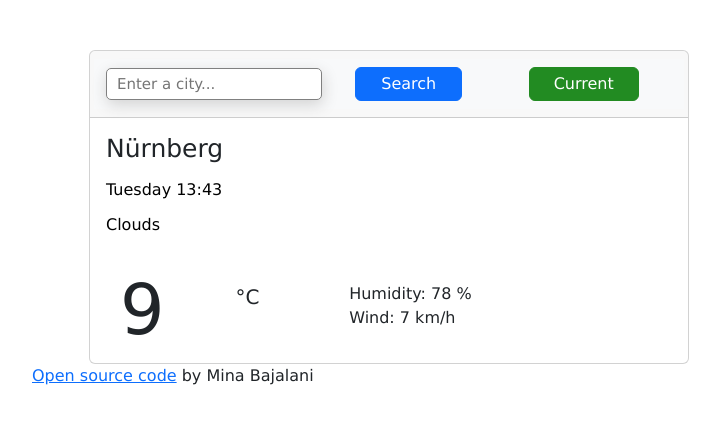
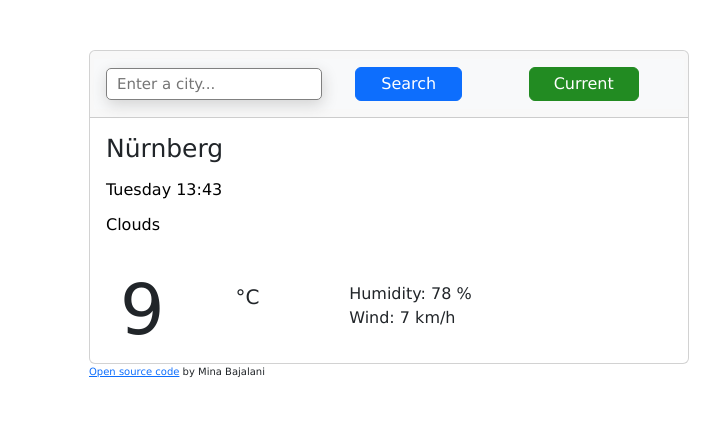
Before and after one commit to minabajalani/Weather-App, a plain HTML site: page index.html in a window 1280 px wide. Shown: the whole page, without its empty margins (18-738 px from the left). Drawn offline with nearby package versions, Linux system fonts and the light colour scheme.

Commit message:
Added footer

```diff
--- a/index.html
+++ b/index.html
@@ -62,9 +62,10 @@
             </div>
             <script src="src/index.js">
             </script>
+            <div class="footer"><a href="https://github.com/minabajalani/Weather-App">Open source code</a> by Mina Bajalani </div>
         </div>
 
-        <div class="footer"><a href="https://github.com/minabajalani/Weather-App">Open source code</a> by Mina Bajalani </divY>
+
 </body>
 
 </html>
--- a/src/styles.css
+++ b/src/styles.css
@@ -74,3 +74,7 @@ body {
     margin-top: 20px;
     padding: auto 5px;
 }
+
+.footer{
+    font-size: 10px;
+}
```
